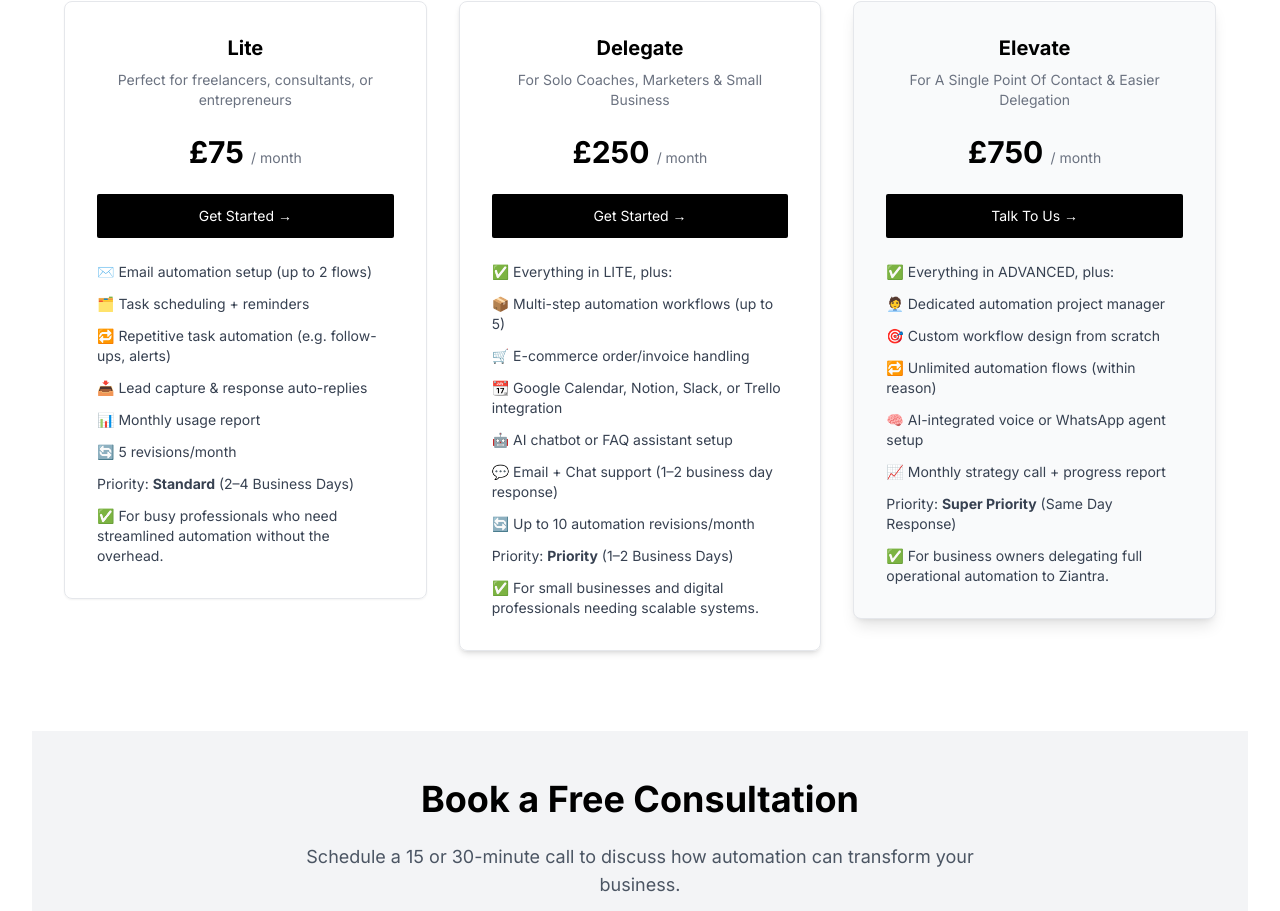
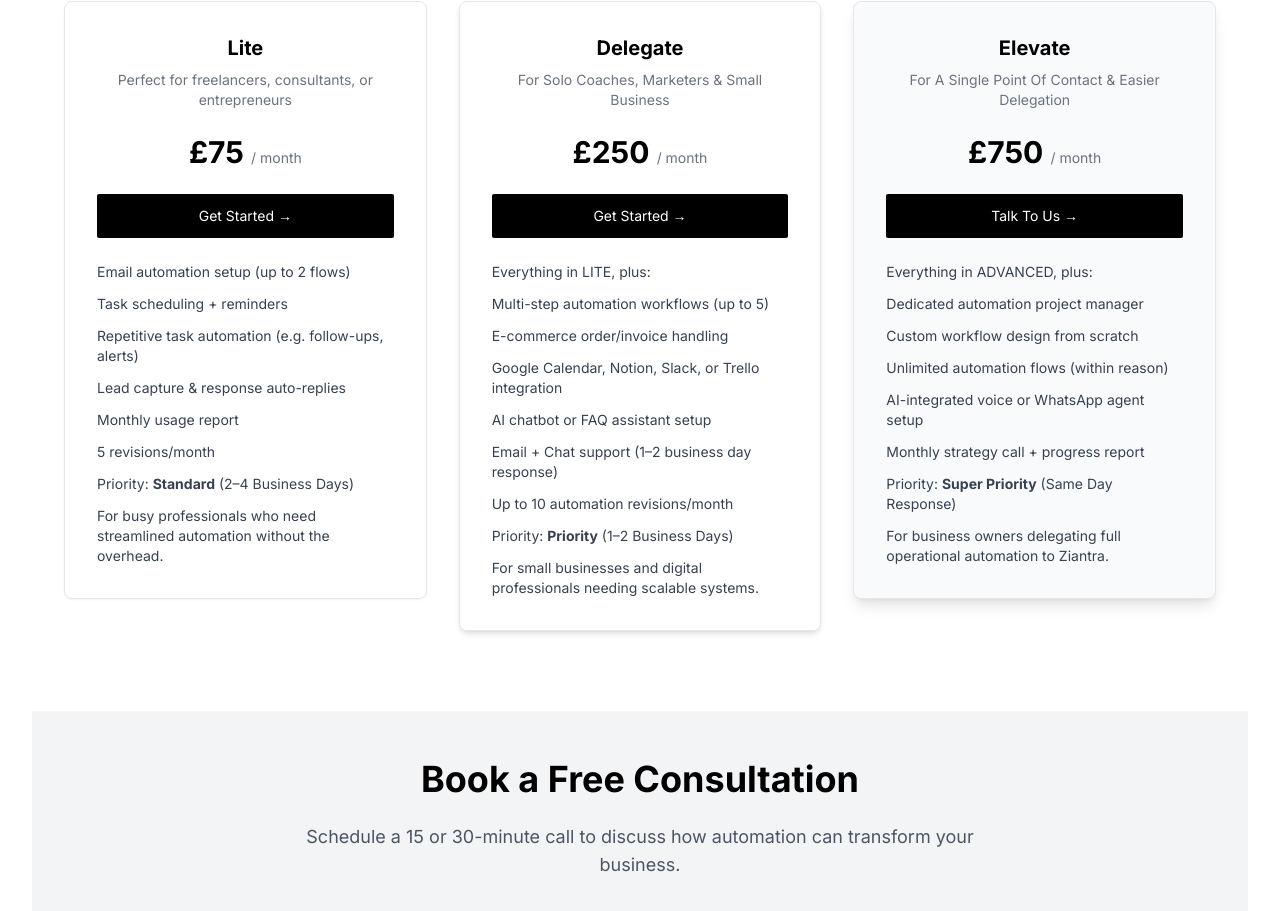
Before and after one commit to Sylvestersj9/Ziantra, a plain HTML site: page index.html in a window 1280 px wide. Shown: the part 4271-5182 px from the top of the page. Drawn offline with nearby package versions, Linux system fonts and the light colour scheme; grey boxes are pictures that could not be loaded; animation ran at ten frames a second.

Commit message:
Update index.html

```diff
--- a/index.html
+++ b/index.html
@@ -415,14 +415,14 @@
         <div class="text-3xl font-bold mb-6">£75 <span class="text-sm font-medium text-gray-500">/ month</span></div>
 <a href="#contact" class="block bg-black text-white py-3 rounded-sm font-medium text-sm hover:bg-gray-800 transition mb-6">Get Started →</a>
         <ul class="text-left space-y-3 text-sm text-gray-700">
-          <li>✉️ Email automation setup (up to 2 flows)</li>
-          <li>🗂️ Task scheduling + reminders</li>
-          <li>🔁 Repetitive task automation (e.g. follow-ups, alerts)</li>
-          <li>📥 Lead capture & response auto-replies</li>
-          <li>📊 Monthly usage report</li>
-          <li>🔄 5 revisions/month</li>
+          <li>Email automation setup (up to 2 flows)</li>
+          <li>Task scheduling + reminders</li>
+          <li>Repetitive task automation (e.g. follow-ups, alerts)</li>
+          <li>Lead capture & response auto-replies</li>
+          <li>Monthly usage report</li>
+          <li>5 revisions/month</li>
           <li>Priority: <strong>Standard</strong> (2–4 Business Days)</li>
-          <li>✅ For busy professionals who need streamlined automation without the overhead.</li>
+          <li>For busy professionals who need streamlined automation without the overhead.</li>
         </ul>
       </div>
 
@@ -433,15 +433,15 @@
         <div class="text-3xl font-bold mb-6">£250 <span class="text-sm font-medium text-gray-500">/ month</span></div>
 <a href="#contact" class="block bg-black text-white py-3 rounded-sm font-medium text-sm hover:bg-gray-800 transition mb-6">Get Started →</a>
         <ul class="text-left space-y-3 text-sm text-gray-700">
-          <li>✅ Everything in LITE, plus:</li>
-          <li>📦 Multi-step automation workflows (up to 5)</li>
-          <li>🛒 E-commerce order/invoice handling</li>
-          <li>📆 Google Calendar, Notion, Slack, or Trello integration</li>
-          <li>🤖 AI chatbot or FAQ assistant setup</li>
-          <li>💬 Email + Chat support (1–2 business day response)</li>
-          <li>🔄 Up to 10 automation revisions/month</li>
+          <li> Everything in LITE, plus:</li>
+          <li>Multi-step automation workflows (up to 5)</li>
+          <li> E-commerce order/invoice handling</li>
+          <li>Google Calendar, Notion, Slack, or Trello integration</li>
+          <li>AI chatbot or FAQ assistant setup</li>
+          <li>Email + Chat support (1–2 business day response)</li>
+          <li>Up to 10 automation revisions/month</li>
           <li>Priority: <strong>Priority</strong> (1–2 Business Days)</li>
-          <li>✅ For small businesses and digital professionals needing scalable systems.</li>
+          <li>For small businesses and digital professionals needing scalable systems.</li>
         </ul>
       </div>
 
@@ -452,14 +452,14 @@
         <div class="text-3xl font-bold mb-6">£750 <span class="text-sm font-medium text-gray-500">/ month</span></div>
 <a href="#contact" class="block bg-black text-white py-3 rounded-sm font-medium text-sm hover:bg-gray-800 transition mb-6">Talk To Us →</a>
         <ul class="text-left space-y-3 text-sm text-gray-700">
-          <li>✅ Everything in ADVANCED, plus:</li>
-          <li>🧑‍💼 Dedicated automation project manager</li>
-          <li>🎯 Custom workflow design from scratch</li>
-          <li>🔁 Unlimited automation flows (within reason)</li>
-          <li>🧠 AI-integrated voice or WhatsApp agent setup</li>
-          <li>📈 Monthly strategy call + progress report</li>
+          <li>Everything in ADVANCED, plus:</li>
+          <li>Dedicated automation project manager</li>
+          <li>Custom workflow design from scratch</li>
+          <li>Unlimited automation flows (within reason)</li>
+          <li>AI-integrated voice or WhatsApp agent setup</li>
+          <li>Monthly strategy call + progress report</li>
           <li>Priority: <strong>Super Priority</strong> (Same Day Response)</li>
-          <li>✅ For business owners delegating full operational automation to Ziantra.</li>
+          <li>For business owners delegating full operational automation to Ziantra.</li>
         </ul>
       </div>
     </div>
@@ -1020,7 +1020,7 @@
 
       <!-- Inbox & Email Automation -->
       <div>
-        <h3 class="text-xl font-bold mb-2">📧 Inbox & Email Automation</h3>
+        <h3 class="text-xl font-bold mb-2"> Inbox & Email Automation</h3>
         <p class="text-gray-600 mb-4">Streamline your email workflows and stay on top of communication effortlessly.</p>
         <ul class="list-disc pl-5 text-gray-600 space-y-2">
           <li><strong>Smart Gmail Inbox Organizer:</strong> Auto-label emails for a cleaner, more manageable inbox.</li>
@@ -1031,7 +1031,7 @@
 
       <!-- Calendar & Appointment Automation -->
       <div>
-        <h3 class="text-xl font-bold mb-2">📅 Calendar & Appointment Automation</h3>
+        <h3 class="text-xl font-bold mb-2">Calendar & Appointment Automation</h3>
         <ul class="list-disc pl-5 text-gray-600 space-y-2">
           <li><strong>AI Calendar Scheduling Assistant:</strong> Manage bookings and prevent double-booking automatically.</li>
           <li><strong>Auto-Booking & Follow-Up with Cal.com:</strong> Seamless client booking with automated follow-ups.</li>
@@ -1041,7 +1041,7 @@
 
       <!-- Customer Engagement Automation -->
       <div>
-        <h3 class="text-xl font-bold mb-2">💬 Customer Engagement (WhatsApp & Telegram Bots)</h3>
+        <h3 class="text-xl font-bold mb-2">Customer Engagement (WhatsApp & Telegram Bots)</h3>
         <ul class="list-disc pl-5 text-gray-600 space-y-2">
           <li><strong>WhatsApp AI Auto-Responder:</strong> Handle client inquiries with instant AI-generated replies.</li>
           <li><strong>Telegram AI Assistant with Memory:</strong> Support customers on Telegram with ongoing context awareness.</li>
@@ -1051,7 +1051,7 @@
 
       <!-- Social Media Automation -->
       <div>
-        <h3 class="text-xl font-bold mb-2">📱 Social Media Automation</h3>
+        <h3 class="text-xl font-bold mb-2">Social Media Automation</h3>
         <ul class="list-disc pl-5 text-gray-600 space-y-2">
           <li><strong>AI Social Media Post Generator:</strong> Automatically create engaging posts and captions.</li>
           <li><strong>Auto-Post YouTube to Twitter/X:</strong> Share your latest videos to social media without lifting a finger.</li>
@@ -1061,7 +1061,7 @@
 
       <!-- Business Process Automation -->
       <div>
-        <h3 class="text-xl font-bold mb-2">📊 Business Process Automation (Google Sheets, Airtable, Notion)</h3>
+        <h3 class="text-xl font-bold mb-2">Business Process Automation (Google Sheets, Airtable, Notion)</h3>
         <ul class="list-disc pl-5 text-gray-600 space-y-2">
           <li><strong>Google Sheets Data Manager:</strong> Auto-update spreadsheets with customer data or leads.</li>
           <li><strong>Airtable AI Data Analysis Agent:</strong> Analyze and interact with your Airtable data via AI.</li>
@@ -1080,7 +1080,7 @@
 
       <!-- Research & Content Automation -->
       <div>
-        <h3 class="text-xl font-bold mb-2">📚 Research & Content Automation</h3>
+        <h3 class="text-xl font-bold mb-2">Research & Content Automation</h3>
         <ul class="list-disc pl-5 text-gray-600 space-y-2">
           <li><strong>AI Market Research Agent:</strong> Scrape and summarize market data for strategic insights.</li>
           <li><strong>Blog Post Generator:</strong> Create fully optimized blog posts based on your keywords.</li>
@@ -1090,7 +1090,7 @@
 
       <!-- Closing Block -->
       <div>
-        <h3 class="text-xl font-bold mb-2">🆕 More Coming Soon</h3>
+        <h3 class="text-xl font-bold mb-2">More Coming Soon</h3>
         <p class="text-gray-600">We’re continuously adding new solutions. Have something in mind? <a href="#contact" onclick="closeAutomationsModal()" class="underline text-black">Contact us</a>
  and let’s make it happen.</p>
       </div>
@@ -1121,7 +1121,7 @@
       <!-- Calendar, WhatsApp, Social Media, Business Automation, etc. -->
 
       <div>
-        <h3 class="text-xl font-bold mb-2">🆕 More Coming Soon</h3>
+        <h3 class="text-xl font-bold mb-2">More Coming Soon</h3>
         <p class="text-gray-600">We’re continuously adding new solutions. Have something in mind? <a href="#contact" class="underline text-black">Contact us</a> and let’s make it happen.</p>
       </div>
 
@@ -1150,7 +1150,7 @@
   <div class="bg-white p-8 rounded-lg max-w-5xl w-full overflow-y-auto max-h-[90vh]">
     <button onclick="closeCareSectorModal()" class="text-black text-xl font-bold mb-4">X</button>
     <div class="w-full text-center mb-6">
-      <h2 class="text-3xl font-bold mb-2">🚨 Special Offer for Care Home Professionals</h2>
+      <h2 class="text-3xl font-bold mb-2">Special Offer for Care Home Professionals</h2>
       <p class="text-gray-600 mb-4 max-w-3xl mx-auto">
         For Homes Managers, Care Staff, and Support Workers across the UK.
         <strong>Spend less time on admin. Spend more time with your young people.</strong>
@@ -1177,7 +1177,7 @@
 
         <!-- Automation 1 -->
         <div class="border border-gray-200 rounded-lg p-6 shadow-sm hover:shadow-md transition">
-          <h3 class="text-xl font-bold mb-4">📧 AI Email Organiser for Care Teams</h3>
+          <h3 class="text-xl font-bold mb-4">AI Email Organiser for Care Teams</h3>
           <ul class="list-disc pl-5 text-gray-600 space-y-2">
             <li>Auto-label and organize all your incoming emails.</li>
             <li>Draft responses to key messages based on your team’s instructions.</li>
@@ -1188,7 +1188,7 @@
 
         <!-- Automation 2 -->
         <div class="border border-gray-200 rounded-lg p-6 shadow-sm hover:shadow-md transition">
-          <h3 class="text-xl font-bold mb-4">🛡️ Ofsted & Policy Compliance AI Assistant</h3>
+          <h3 class="text-xl font-bold mb-4"> Ofsted & Policy Compliance AI Assistant</h3>
           <ul class="list-disc pl-5 text-gray-600 space-y-2">
             <li>Instantly answers questions about your company’s policies & procedures.</li>
             <li>Fetches Ofsted compliance info, risk assessments, safeguarding, and more.</li>
@@ -1203,9 +1203,9 @@
       <div class="text-center mt-8">
         <h3 class="text-xl font-bold mb-4">Here’s What You Get — All for Just £40/Month</h3>
         <ul class="list-disc pl-5 text-gray-600 space-y-2 max-w-2xl mx-auto text-left">
-          <li>✅ Slash your admin time with AI-powered tools.</li>
-          <li>✅ Stay Ofsted-ready 24/7 with instant policy answers.</li>
-          <li>✅ Free up your staff to focus on real care work, not paperwork.</li>
+          <li>Slash your admin time with AI-powered tools.</li>
+          <li>Stay Ofsted-ready 24/7 with instant policy answers.</li>
+          <li>Free up your staff to focus on real care work, not paperwork.</li>
         </ul>
       </div>
 
```
